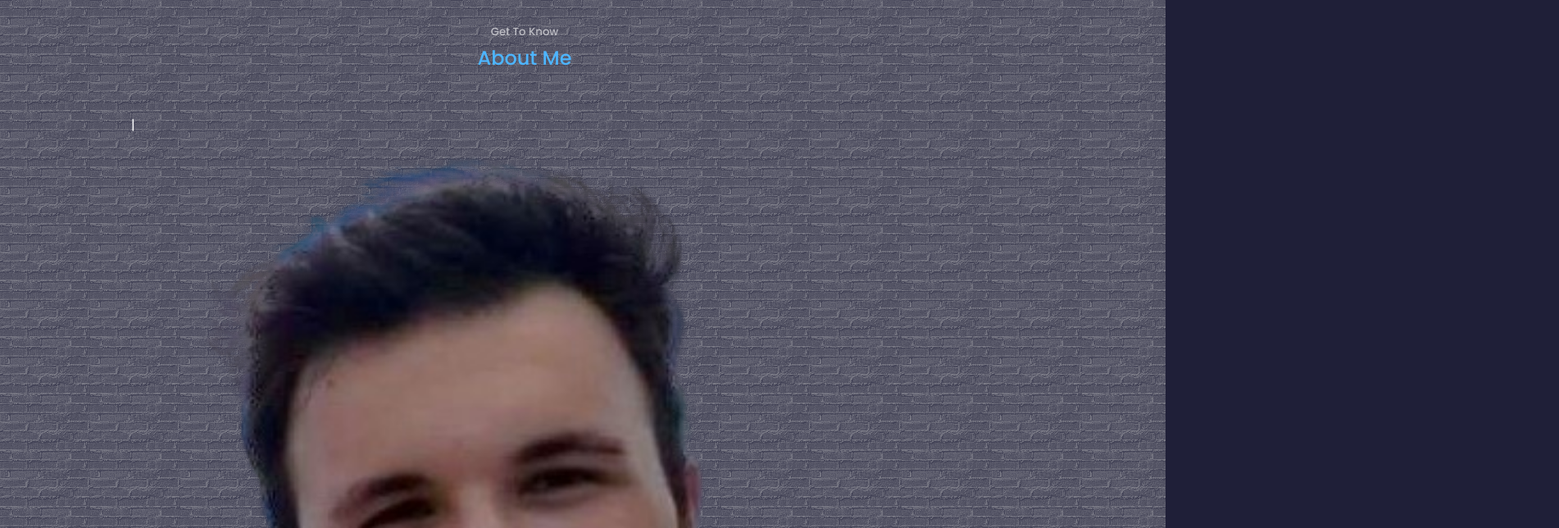
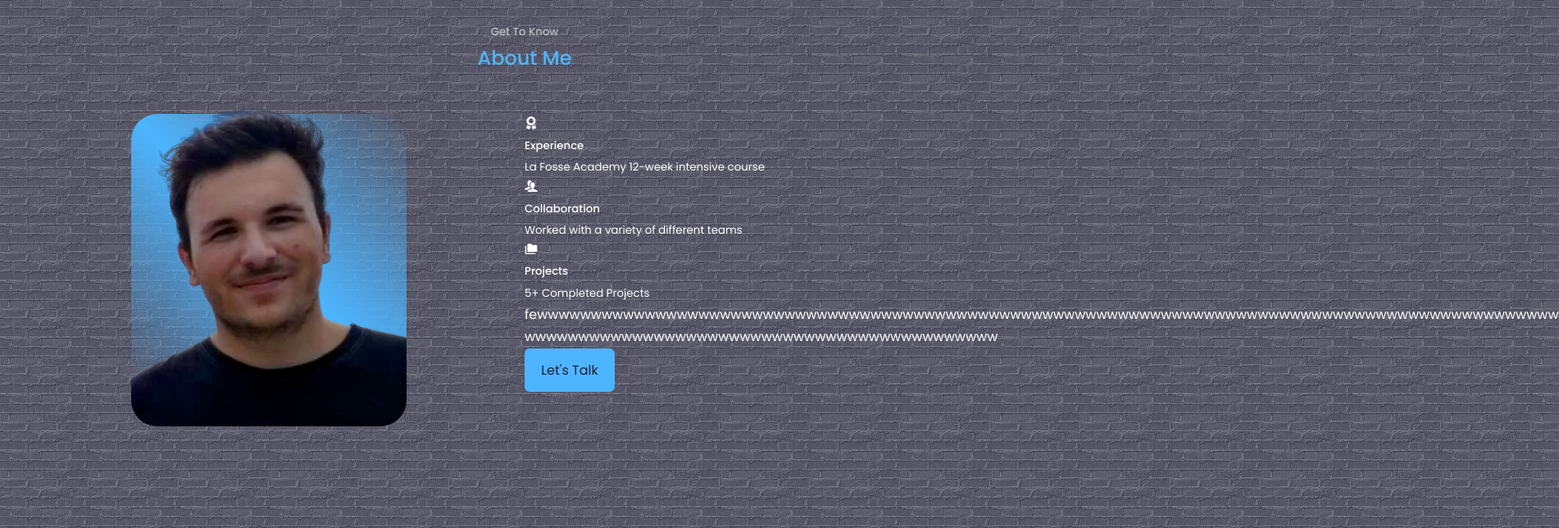
Before and after one commit to dinevtomislav/Portfolio, a React (Create React App) app in the folder react-portfolio-website/: page / in a window 1280 px wide. Shown: the part 900-1544 px from the top of the page at 82% size, 1902 px wide, since content can reach past the window. Built offline with nearby package versions, Linux system fonts and the light colour scheme.

Commit message:
started and progressing with css for about

```diff
--- a/react-portfolio-website/src/components/about/about.css
+++ b/react-portfolio-website/src/components/about/about.css
@@ -0,0 +1,25 @@
+.about__container {
+    display: grid;
+    grid-template-columns: 35% 50%;
+    gap: 15%;
+}
+
+.about__me {
+    width: 100%;
+    aspect-ratio: 1/1;
+    border-radius: 2rem;
+    background: linear-gradient(
+        45deg,
+        transparent,
+        var(--color-primary),
+        transparent
+        );
+        display: grid;
+        place-items: center;
+}
+
+.about__me-image{
+    border-radius: 2rem;
+    overflow: hidden;
+    transform-origin: rotate(10deg);
+}
```
